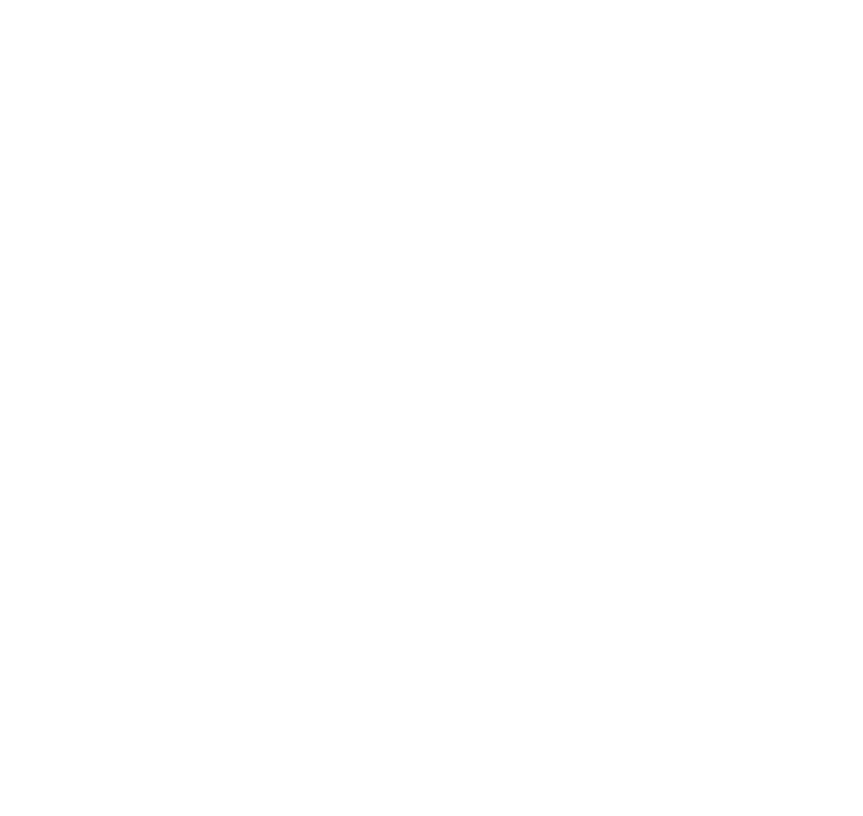
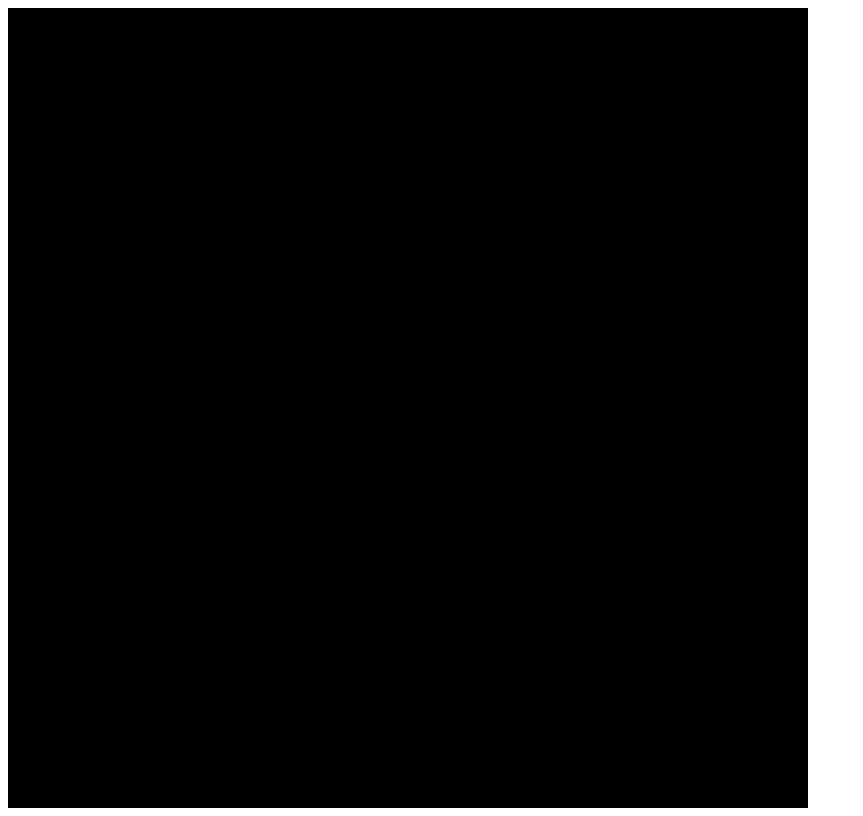
Before and after one commit to theoblivious/Love-Tank-Game, a plain HTML site: page main.html in a window 1280 px wide. Shown: the whole page, without its empty margins (0-863 px from the left). Drawn offline with Linux system fonts and the light colour scheme.

Commit message:
set up canvas to be black

```diff
--- /dev/null
+++ b/javascripts/game.js
@@ -0,0 +1,28 @@
+//setting up the canvas
+
+var gameWorld = (function(){
+  var canvas = document.createElement("canvas"),
+      ctx = canvas.getContext("2d");
+
+  canvas.width = 800;
+  canvas.height = 800;
+
+  return {
+    canvas: canvas,
+    ctx: ctx
+  };
+
+}())
+
+function createWorld(){
+  document.querySelector("#gameBoard")
+    .appendChild(gameWorld.canvas);
+
+  gameWorld.ctx.fillStyle = "rgb(0,0,0)";
+  gameWorld.ctx.fillRect(0, 0, 800, 800);
+
+}
+
+window.onload = function() {
+  createWorld()
+}
--- a/main.html
+++ b/main.html
@@ -1,8 +1,9 @@
 <html>
 <head>
   <title></title>
+  <script type="text/javascript" src="javascripts/game.js"></script>
 </head>
 <body>
-<canvas id="game"></canvas>
+<div id="gameBoard"></div>
 </body>
 </html>
```
